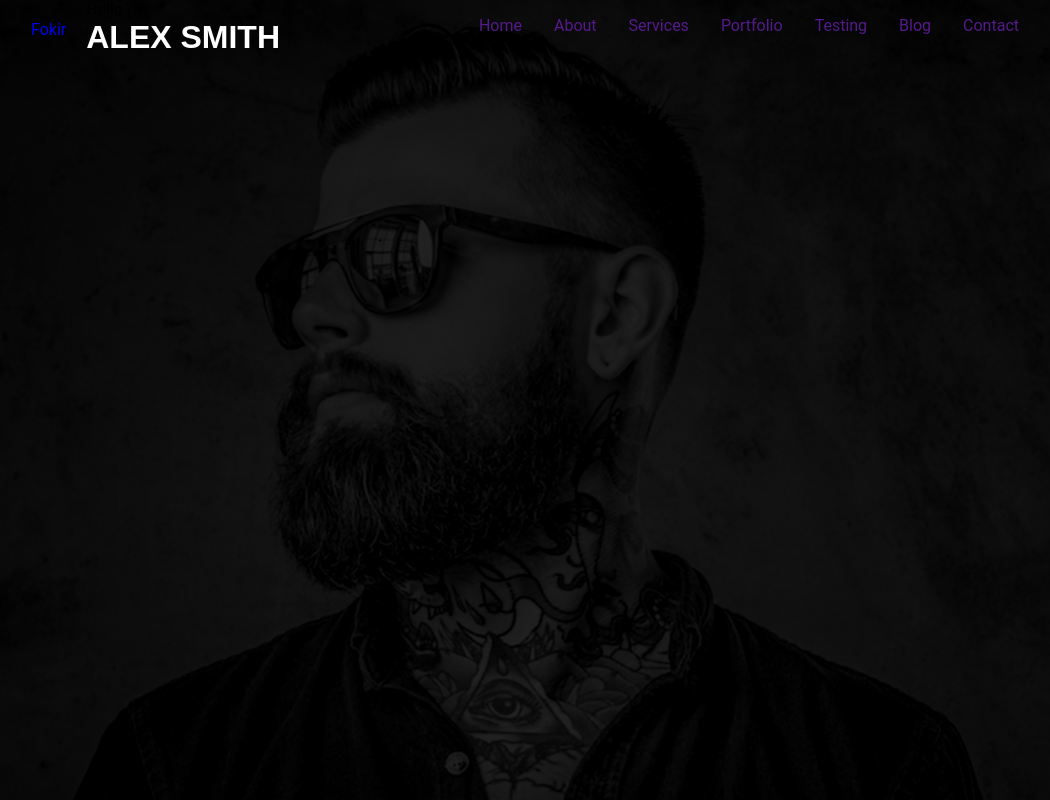
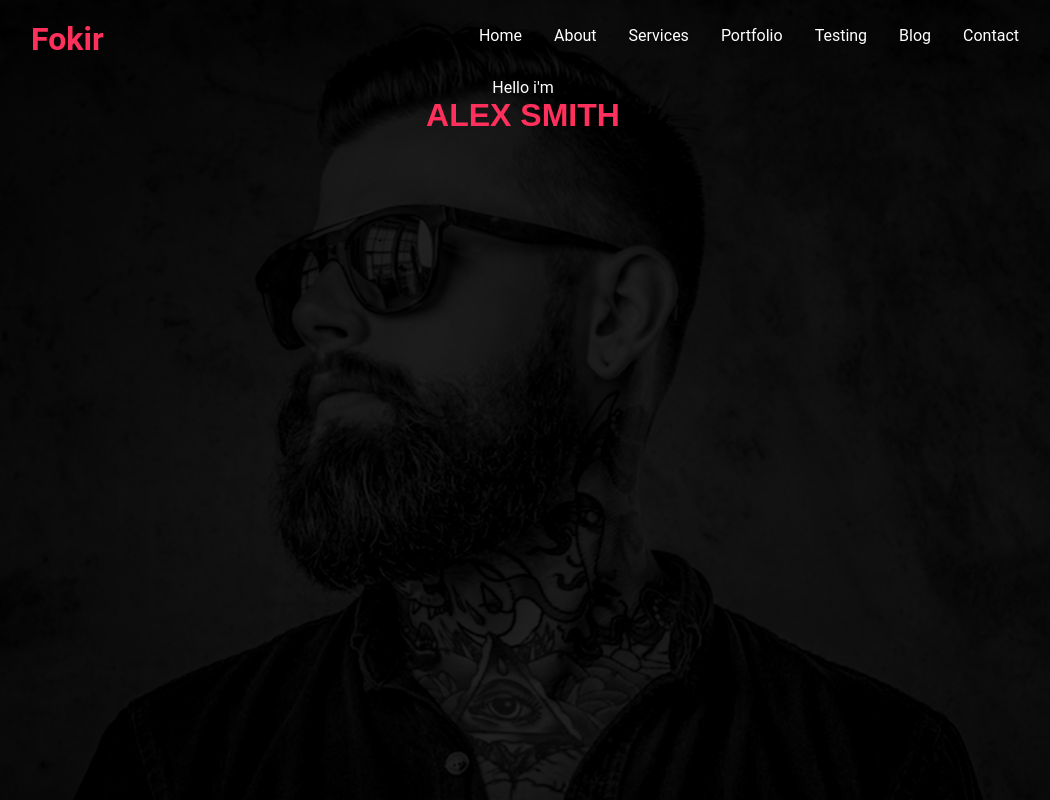
Before and after one commit to Shehab1001/fokir, a plain HTML site: page index.html in a window 1280 px wide. Shown: the whole page, without its empty margins (117-1167 px from the left). Drawn offline with Linux system fonts and the light colour scheme.

Commit message:
styling home section

```diff
--- a/css/style.css
+++ b/css/style.css
@@ -21,10 +21,7 @@ body{
   background-position: center;
   background-size: 100% 100%;
   background-size: cover;
-
 }
-
-
 
 .dark-layer{
   height: 100vh;
@@ -34,9 +31,13 @@ body{
 .nav-logo{
   float: left;
   margin:20px;
+
 }
 .nav-logo a {
   text-decoration: none;
+  font-weight: 700;
+  font-size: 4vh;
+  color: rgb(255, 48, 91);
 }
 
 .nav {
@@ -46,8 +47,8 @@ body{
 
 .nav-lists ul{
   list-style-type: none;
-
   float: right;
+  margin-top: 10px;
 }
 .nav-lists ul li {
   float:left;
@@ -56,10 +57,18 @@ body{
 
 .nav-lists ul li a {
   text-decoration: none;
+  color: white;
 }
 
-
+.home-content{
+  text-align: center;
+  color: white;
+}
 h1{
   font-family: "Source Sans Pro",sans-serif;
-  color: white;
+  color: rgb(255, 48, 91);
 }
+
+.clear{
+  clear: both;
+}
--- a/index.html
+++ b/index.html
@@ -26,6 +26,7 @@
                         <li><a href="">Blog</a></li>
                         <li><a href="">Contact</a></li>
                     </ul>
+                    <div class="clear"></div>
                 </div>
             </div>
             <div class="home-content">
```
